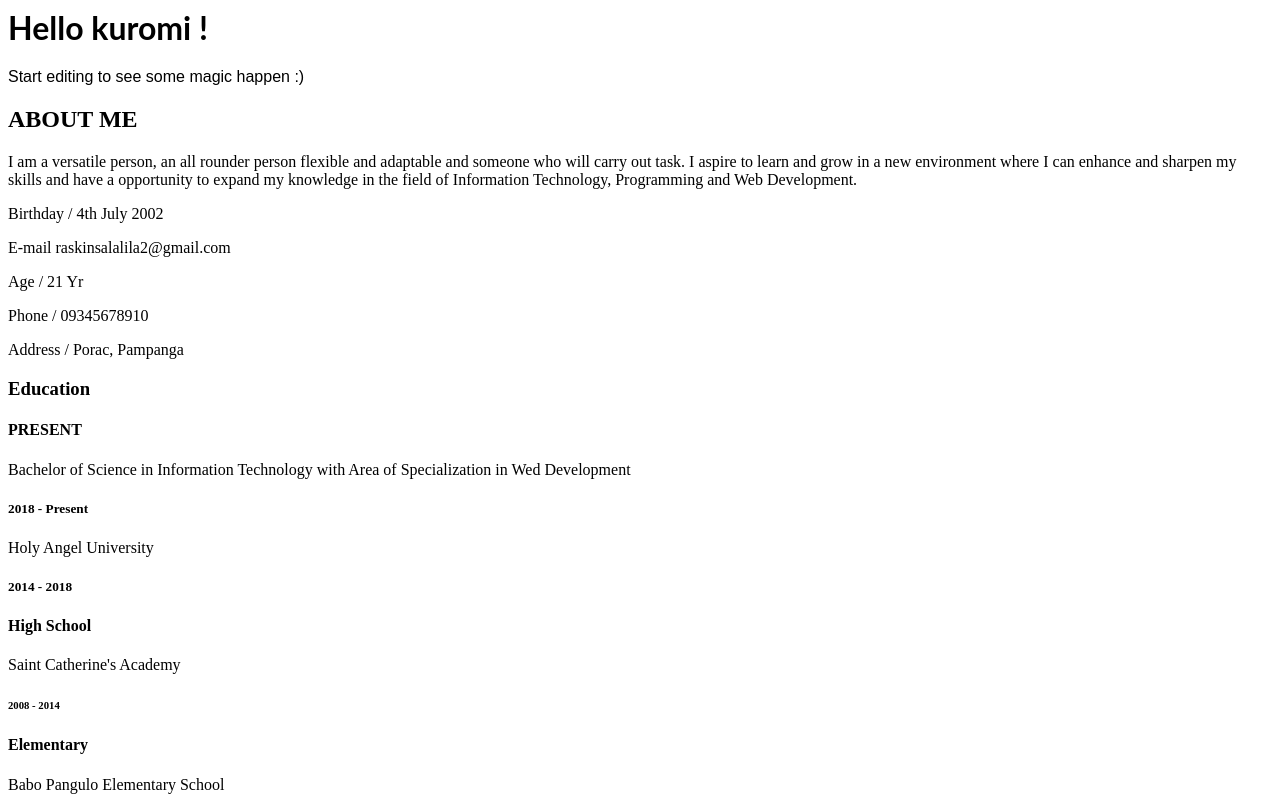
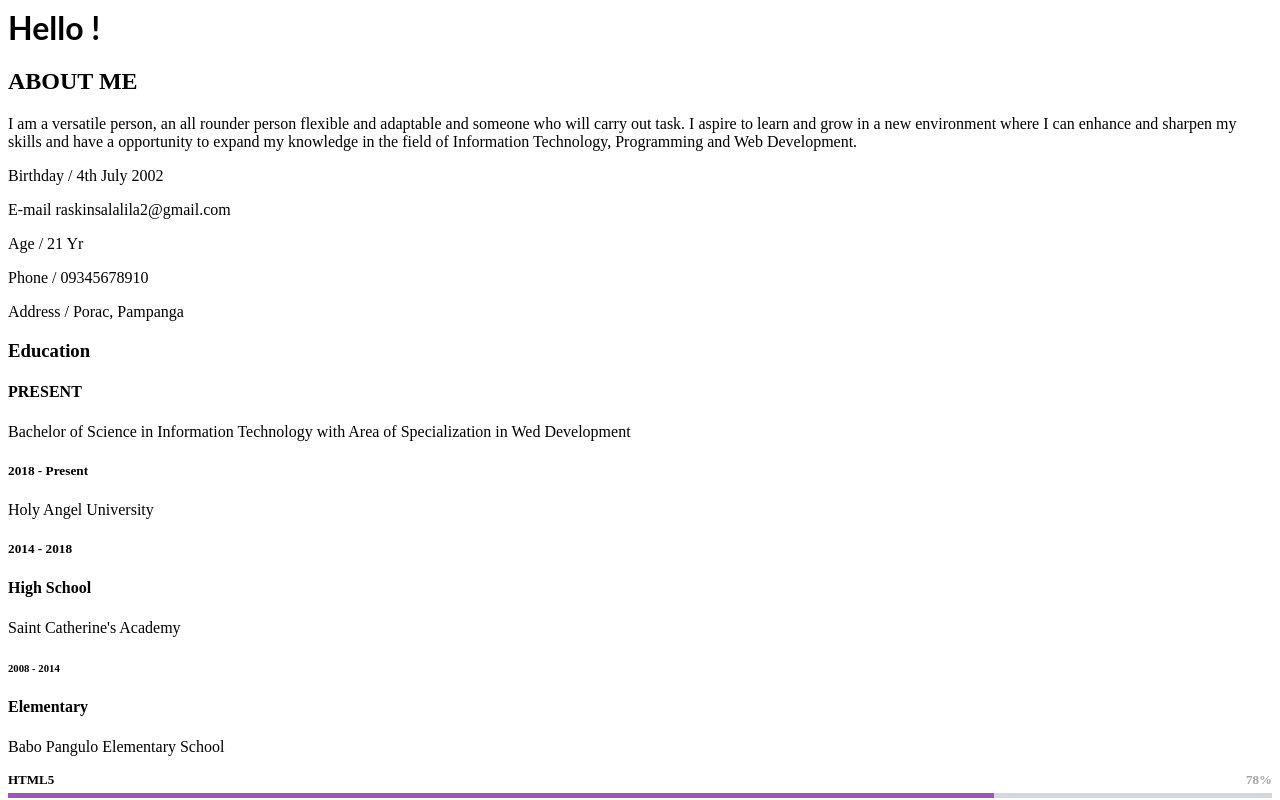
Before and after one commit to ayuumii/cv, an Angular app: page / in a window 1280 px wide. Shown: the top 800 px of the page. Built offline with nearby package versions, Linux system fonts and the light colour scheme.

Commit message:
2 files modified

```diff
--- a/src/app/app.component.html
+++ b/src/app/app.component.html
@@ -1,6 +1,6 @@
 
 <hello name="{{ name }}"></hello>
-<p>Start editing to see some magic happen :)</p>
+
 <app-about></app-about>
 <app-education></app-education>
 <app-skills></app-skills>
--- a/src/app/app.component.ts
+++ b/src/app/app.component.ts
@@ -6,5 +6,5 @@ import { Component, VERSION } from '@angular/core';
   styleUrls: ['./app.component.css'],
 })
 export class AppComponent {
-  name = 'kuromi ';
+  name = '';
 }
```
